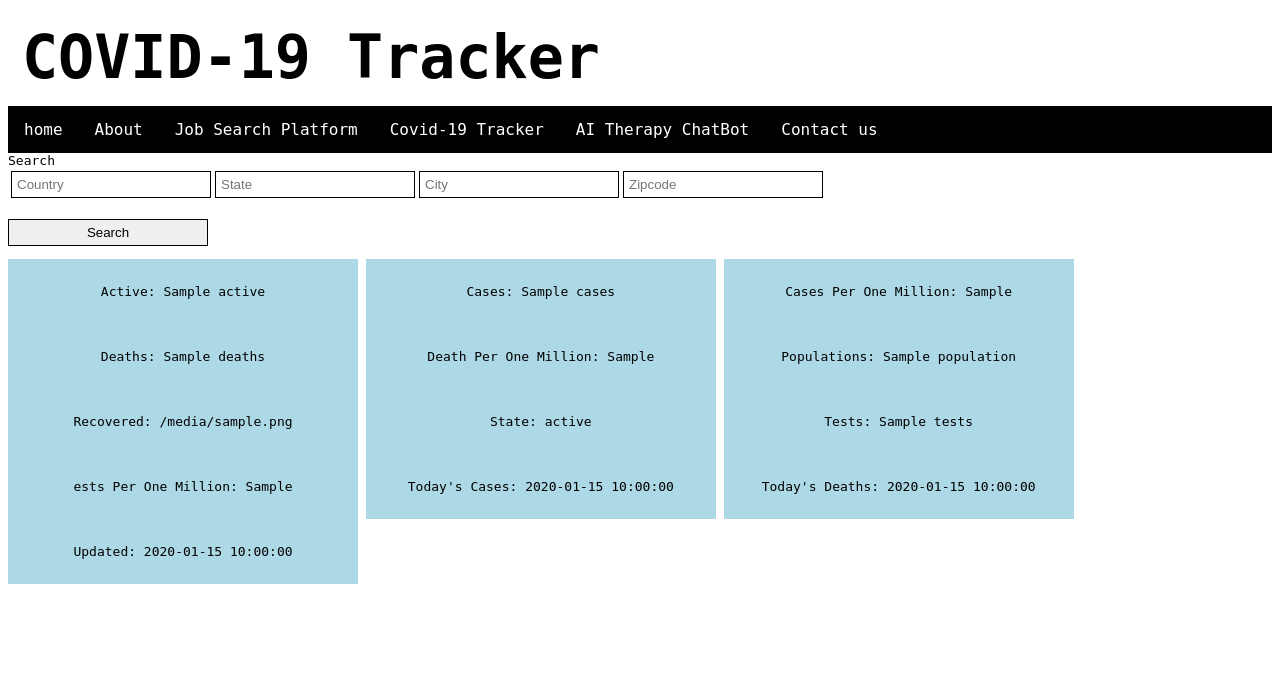
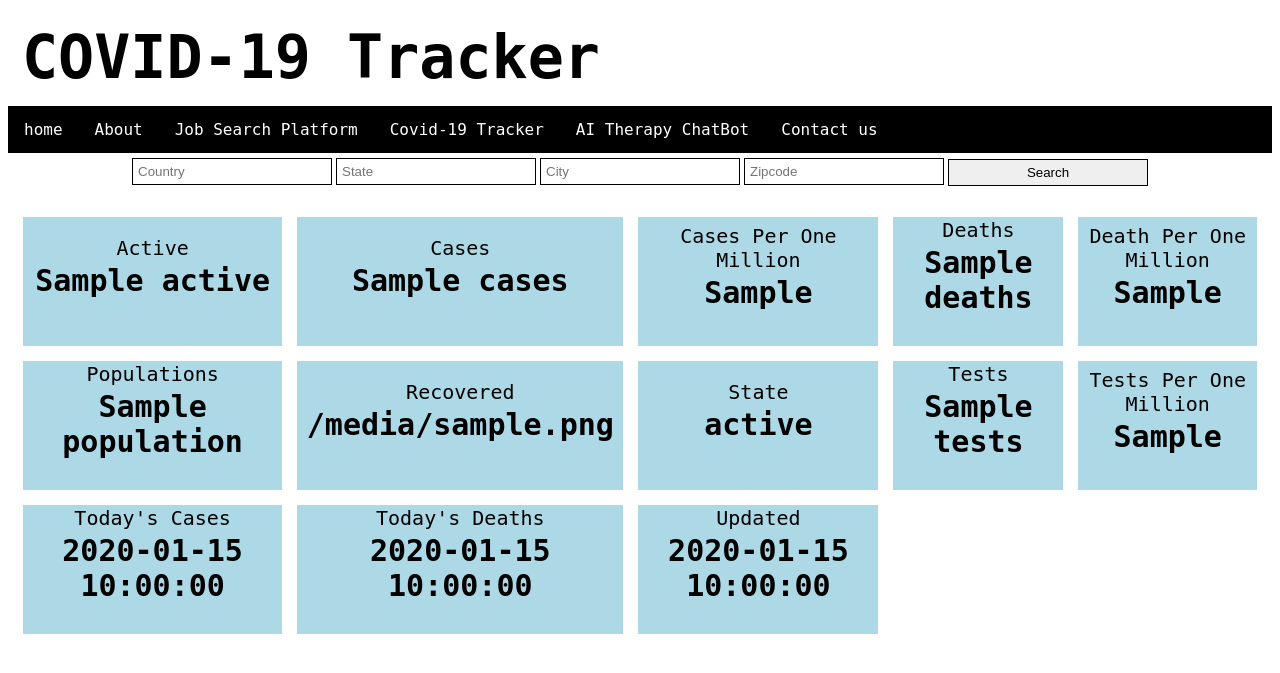
Before and after one commit to SJGirmay/321-Group-7, a Flask app: template Covid-Locator/covid-Web/templates/web.html in a window 1280 px wide. Shown: the top 673 px of the page. Run offline with Flask 2, Linux system fonts and the light colour scheme; the template is opened without the code that fills it: most values are stand-ins (such as "Sample title", 1, 10 or a date in 2020); some libraries are stand-ins or nearby versions.

Commit message:
Update web.html

```diff
--- a/Covid-Locator/covid-Web/templates/web.html
+++ b/Covid-Locator/covid-Web/templates/web.html
@@ -99,107 +99,51 @@ input { width: 200px; border: 1px solid #000; padding: 5px; }
     </div>
 
 <form action="PayslipServlet" method="get">
+  <center>
   <table>
-    <tr style="text-align: left; font-size: 30px"> Search
+    <tr style="text-align: left; font-size: 30px">
     <td><input id="country" type="text" name="Country" placeholder="Country" /></td>
     <td><input id="state" type="text" name="state" placeholder="State" /></td>
     <td><input id="city" type="text" name="city" placeholder="City" /></td>
     <td><input id="zipcode" type="text" name="zipcode" placeholder="Zipcode" /></td>
+    <td><span id="result"></span>
+    <input type="button" value="Search" onClick="pr()">
+    </td>
     </tr>
   </table>
-  <span id="result"></span>
-    <br>
-    <input type="button" value="Search" onClick="pr()">
+    </center>
 </form>
+  <center>
+  <table style="border-spacing: 15px;">
+    <tr style="text-align: center; font-size: 20px;
+                background-color:lightblue;
+                width: 300px; height: 100px;">
+    <td>Active<h3 style="font-size: 30px;"> {{ data['active'] }}</h3></td>
+    <td>Cases<h3 style="font-size: 30px;"> {{ data['cases']}}</h3></td>
+    <td>Cases Per One Million <h3 style="font-size: 30px;">{{ data['casesPerOneMillion']}}</h3></td>
+    <td>Deaths <h3 style="font-size: 30px;">{{ data['deaths']}}</h3></td>
+    <td>Death Per One Million<h3 style="font-size: 30px;">
+    {{ data['deathsPerOneMillion']}}</h3> </td>
+  </tr>
+    <tr style="text-align: center; font-size: 20px;
+                background-color:lightblue;
+                width: 300px; height: 100px;">
+    <td>Populations<h3 style="font-size: 30px;"> {{ data['population']}}</h3></td>
+    <td>Recovered <h3 style="font-size: 30px;">{{ data['recovered']}}</h3></td>
+    <td>State<h3 style="font-size: 30px;"> {{ data['state']}}</h3></td>
+    <td>Tests <h3 style="font-size: 30px;">{{ data['tests']}}</h3></td>
+    <td>Tests Per One Million <h3 style="font-size: 30px;"> {{ data['testsPerOneMillion']}}</h3> </td>
+  </tr>
+    <tr style="text-align: center; font-size: 20px;
+                background-color:lightblue;
+                width: 300px; height: 100px;">
+    <td>Today's Cases <h3 style="font-size: 30px;">{{ data['todayCases']}}</h3> </td>
+    <td>Today's Deaths <h3 style="font-size: 30px;">{{ data['todayDeaths']}}</h3></td>
+    <td>Updated <h3 style="font-size: 30px;">{{ data['updated']}}</h3></td>
+    </tr>
+  </table>
+</center>
 
-    <div style="background-color: lightblue;
-        width: 300px;text-align: center;
-        padding: 25px; display: inline-block;">
-        Active: {{ data['active'] }}
-    </div>
-
-
-    <div style="background-color: lightblue;
-      width: 300px; text-align: center;
-      padding: 25px; display: inline-block;">
-      Cases:  {{ data['cases']}}
-    </div>
-
-
-    <div style="background-color: lightblue;
-      width: 300px; text-align: center;
-      padding: 25px; display: inline-block;">
-      Cases Per One Million: {{ data['casesPerOneMillion']}}
-    </div>
-
-
-    <div style="background-color: lightblue;
-      width: 300px; text-align: center;
-      padding: 25px; display: inline-block;">
-      Deaths: {{ data['deaths']}}
-    </div>
-
-
-    <div style="background-color: lightblue;
-      width: 300px; text-align: center;
-      padding: 25px; display: inline-block;">
-      Death Per One Million: {{ data['deathsPerOneMillion']}}
-    </div>
-
-
-    <div style="background-color: lightblue;
-      width: 300px; text-align: center;
-      padding: 25px; display: inline-block;">
-      Populations: {{ data['population']}}
-    </div>
-
-
-    <div style="background-color: lightblue;
-      width: 300px; text-align: center;
-      padding: 25px; display: inline-block;">
-      Recovered: {{ data['recovered']}}
-    </div>
-
-
-    <div style="background-color: lightblue;
-      width: 300px; text-align: center;
-      padding: 25px; display: inline-block;">
-      State: {{ data['state']}}
-    </div>
-
-
-    <div style="background-color: lightblue;
-      width: 300px; text-align: center;
-      padding: 25px; display: inline-block;">
-      Tests: {{ data['tests']}}
-    </div>
-
-
-    <div style="background-color: lightblue;
-      width: 300px; text-align: center;
-      padding: 25px; display: inline-block;">
-      ests Per One Million: {{ data['testsPerOneMillion']}}
-    </div>
-
-
-    <div style="background-color: lightblue;
-      width: 300px; text-align: center;
-      padding: 25px; display: inline-block;">
-      Today's Cases: {{ data['todayCases']}}
-    </div>
-
-
-    <div style="background-color: lightblue;
-      width: 300px; text-align: center;
-      padding: 25px; display: inline-block;">
-      Today's Deaths: {{ data['todayDeaths']}}
-    </div>
-
-    <div style="background-color: lightblue;
-      width: 300px; text-align: center;
-      padding: 25px; display: inline-block;">
-      Updated: {{ data['updated']}}
-    </div>
 
 </body>
 
```
